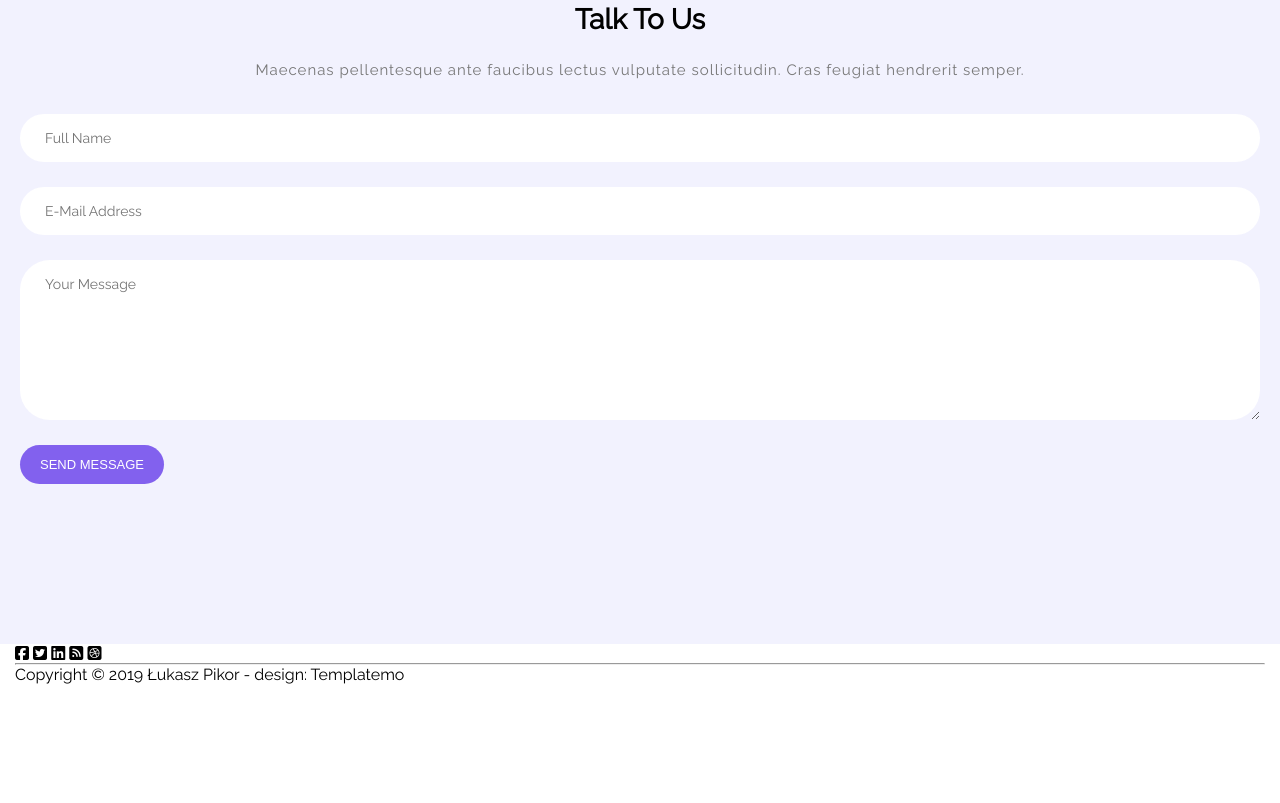
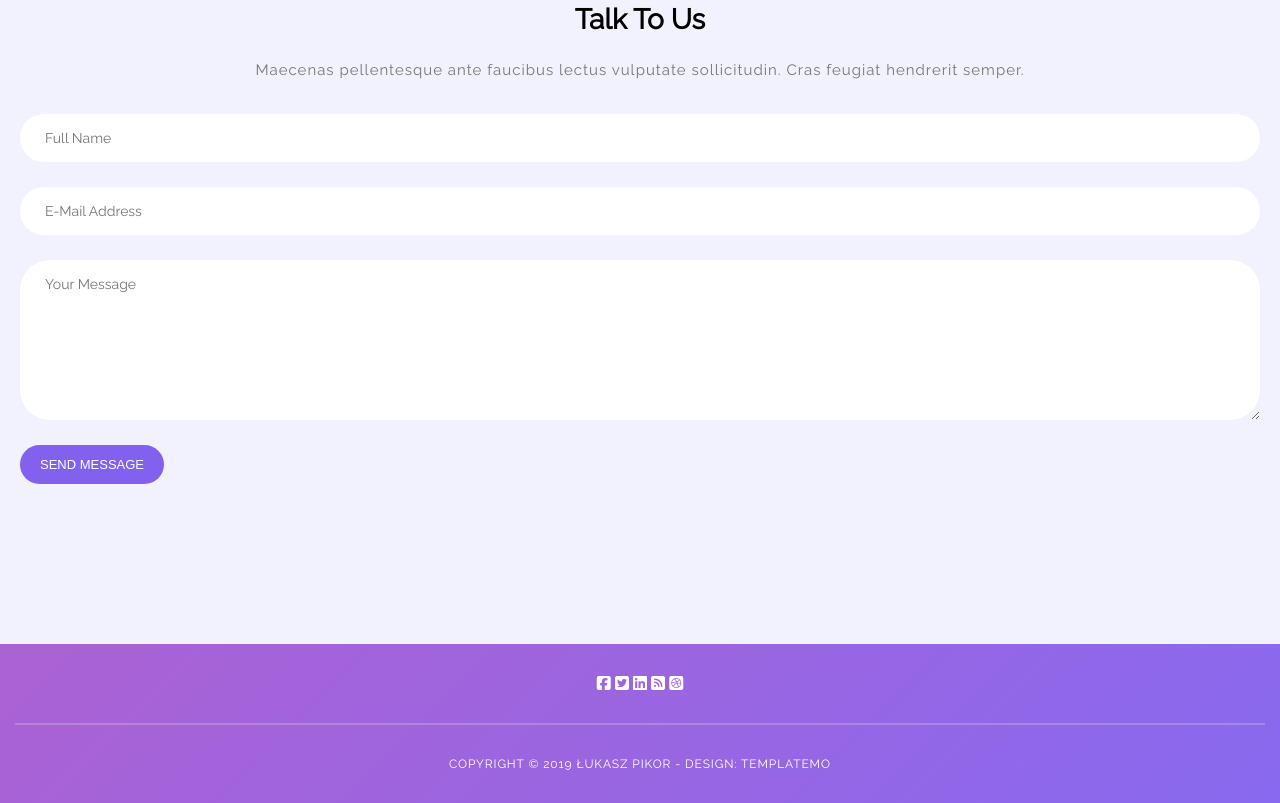
Before and after one commit to lpikor/softypinko, a website: page src/index.html in a window 1280 px wide. Shown: the part 9181-9984 px from the top of the page. Before the commit the page ends 9865 px from the top, so only its background shows below. Drawn offline with nearby package versions, Linux system fonts and the light colour scheme; files that its build step writes are made by us from their sources.

Commit message:
Make overall footer layout

```diff
--- a/src/index.html
+++ b/src/index.html
@@ -68,7 +68,7 @@
                     <span class="about__item-title about__item-title-1">Let’s discuss about you project</span>
                     <p class="about__item-description about__item-description-1">Nullam sit amet purus libero. Etiam ullamcorper nisl ut augue blandit, at finibus leo efficitur. Nam gravida purus non sapien auctor, ut aliquam magna ullamcorper.</p>
                 </div>
-                <div class="about__divider"></div>
+                <div class="about__divider divider"></div>
                 <div class="about__item about__item-2">
                     <span class="about__item-title about__item-title-2">We can help you to grow your business</span>
                     <p class="about__item-description about__item-description-2">Aenean pretium, ipsum et porttitor auctor, metus ipsum iaculis nisi, a bibendum lectus libero vitae urna. Sed id leo eu dolor luctus congue sed eget ipsum. Nunc nec luctus libero. Etiam quis dolor elit.</p>
@@ -289,7 +289,7 @@
                     <i class="fas fa-rss-square footer__media__icon icon"></i>
                     <i class="fab fa-dribbble-square footer__media__icon icon"></i>
                 </div>
-                <hr class="footer__divider divider">
+                <div class="footer__divider divider"></div>
                 <div class="footer__copyright">Copyright &#169 2019 Łukasz Pikor - design: Templatemo</div>
             </div>
         </footer>
--- a/src/scss/_about.scss
+++ b/src/scss/_about.scss
@@ -45,6 +45,5 @@
 
     &__divider {
         margin-top: 116px;
-        border: .5px solid map-get($map: $colors, $key: light-grey);
     }
 }
--- a/src/scss/_config.scss
+++ b/src/scss/_config.scss
@@ -15,6 +15,10 @@ $text-colors: (
 
 $hamburger-animation-time: .5s;
 $gradient-background: linear-gradient(135deg, map-get($colors, gradient-left), map-get($colors, gradient-right));
+
+.divider {
+    border: .5px solid map-get($map: $colors, $key: light-grey);
+}
 
 .list {
     list-style-type: none;
--- /dev/null
+++ b/src/scss/_footer.scss
@@ -0,0 +1,23 @@
+.footer {
+    background: $gradient-background;
+    &__container {
+        display: flex;
+        flex-direction: column;
+        text-align: center;
+        padding: 30px 15px;
+        color: white;
+    }
+
+    &__divider {
+        margin-top: 30px;
+        border: .5px solid rgba(211, 211, 211, 0.3);
+    }
+
+    &__copyright {
+        margin-top: 30px;
+        font-size: 12px;
+        text-transform: uppercase;
+        line-height: 1.5;
+        letter-spacing: 0.88px;
+    }
+}
--- a/src/scss/style.scss
+++ b/src/scss/style.scss
@@ -10,6 +10,7 @@
 @import 'statistics';
 @import 'blog';
 @import 'contact';
+@import 'footer';
 
 * {
     padding: 0;
```
